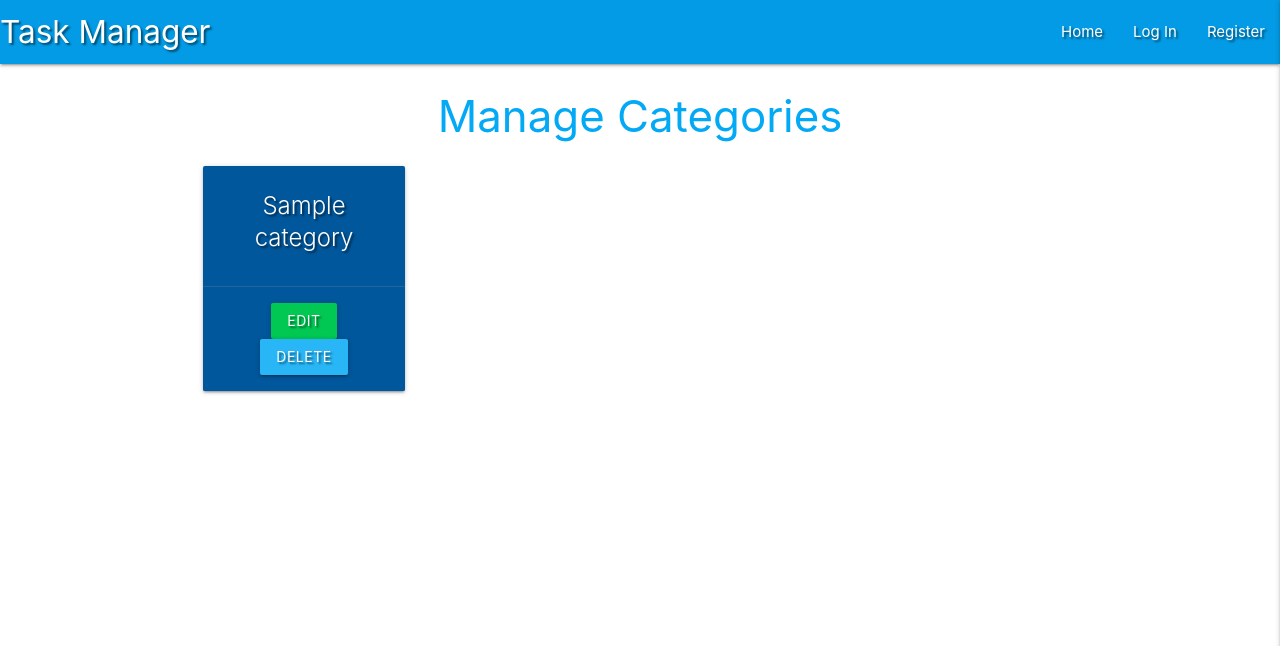
After one commit to MelindaZhang2020/flask-task-manager-project, a Flask app: page /get_categories in a window 1280 px wide. The commit adds this page. Shown: the top 646 px of the page. Run offline with Flask 2, Linux system fonts and the light colour scheme; a database or web service that is not in the repository returns one stand-in record (values such as "Sample title"); some libraries are stand-ins or nearby versions.

Commit message:
Add manage categories template

```diff
--- a/app.py
+++ b/app.py
@@ -147,5 +147,11 @@ def delete_task(task_id):
     return redirect(url_for("get_tasks"))
 
 
+@app.route("/get_categories")
+def get_categories():
+    categories = list(mongo.db.categories.find().sort("category_name", 1))
+    return render_template("categories.html", categories=categories)
+
+
 if __name__ == "__main__":
     app.run(host=os.environ.get("IP"), port=int(os.environ.get("PORT")), debug=True)
--- a/templates/base.html
+++ b/templates/base.html
@@ -45,7 +45,11 @@
               >
             </li>
             <li><a href="{{ url_for('add_task') }}">New Task</a></li>
-            <li><a href="#">Manage Categories</a></li>
+            {% if session.user|lower == "admin"|lower %}
+            <li>
+              <a href="{{ url_for('get_categories') }}">Manage Categories</a>
+            </li>
+            {% endif %}
             <li><a href="{{ url_for('logout') }}">Log Out</a></li>
             {% else %}
             <li><a href="{{ url_for('login') }}">Log In</a></li>
@@ -61,7 +65,7 @@
             Task Manager
           </h4>
         </li>
-        <li><a href="{{ url_for('get_tasks')}}">Home</a></li>
+        <li><a href="{{ url_for('get_tasks') }}">Home</a></li>
         {% if session.user %}
         <li>
           <a href="{{ url_for('profile', username=session['user']) }}"
@@ -69,7 +73,9 @@
           >
         </li>
         <li><a href="{{ url_for('add_task') }}">New Task</a></li>
-        <li><a href="#">Manage Categories</a></li>
+        {% if session.user|lower == "admin"|lower %}
+        <li><a href="{{ url_for('get_categories') }}">Manage Categories</a></li>
+        {% endif %}
         <li><a href="{{ url_for('logout') }}">Log Out</a></li>
         {% else %}
         <li><a href="{{ url_for('login') }}">Log In</a></li>
--- /dev/null
+++ b/templates/categories.html
@@ -0,0 +1,19 @@
+{% extends "base.html" %} {% block content %}
+<h3 class="light-blue-text text-daken-4 center-align">Manage Categories</h3>
+<div class="row">
+  {% for category in categories %}
+  <div class="col s12 m3">
+    <div class="card light-blue darken-4 text-shadow center-align">
+      <div class="card-content white-text">
+        <span class="card-title">{{category.category_name }}</span>
+      </div>
+      <div class="card-action">
+        <a href="#" class="btn green accent-4">Edit</a>
+        <a href="#" class="btn light-blue lighten-1">Delete</a>
+      </div>
+    </div>
+  </div>
+  {% endfor %}
+</div>
+
+{% endblock%}
```
